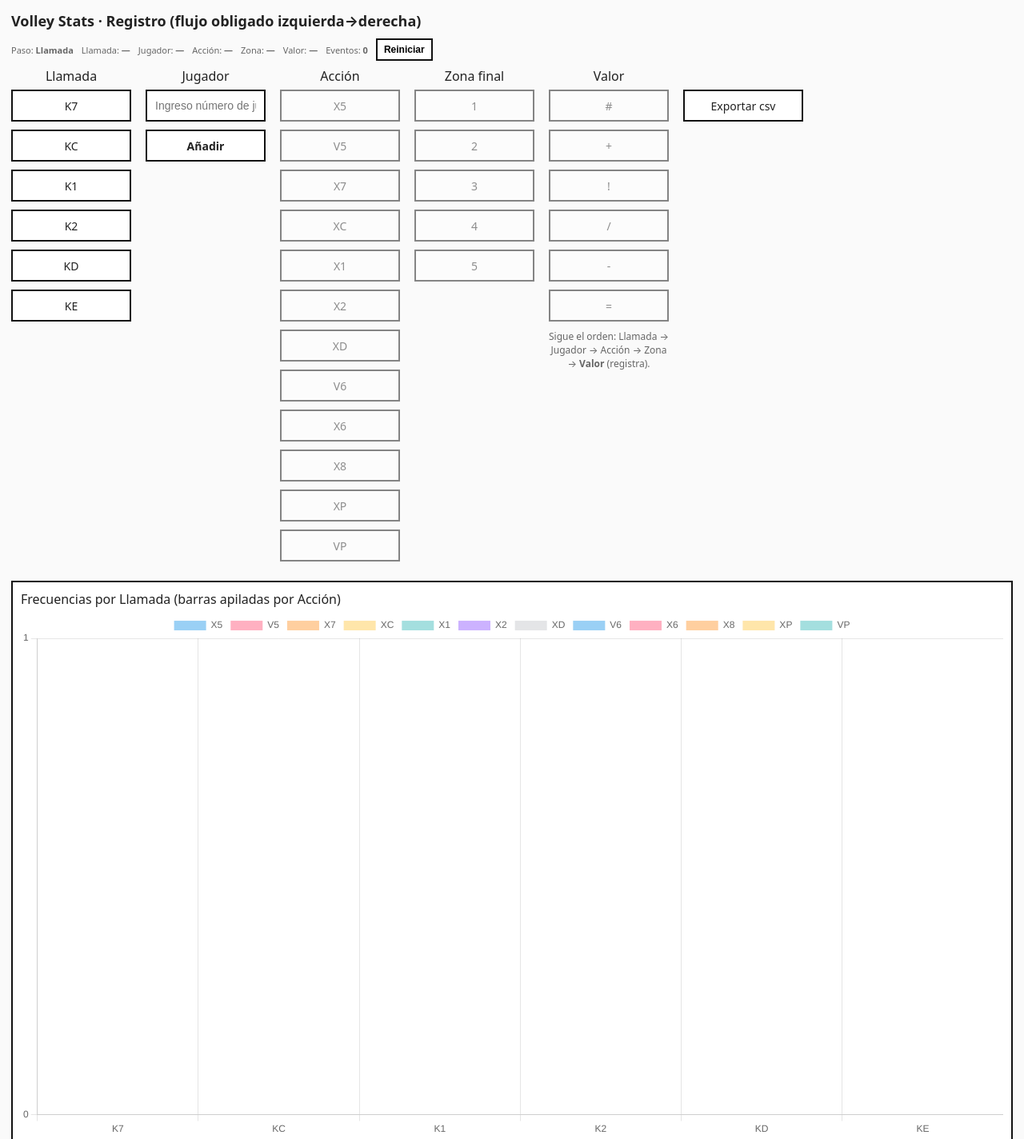
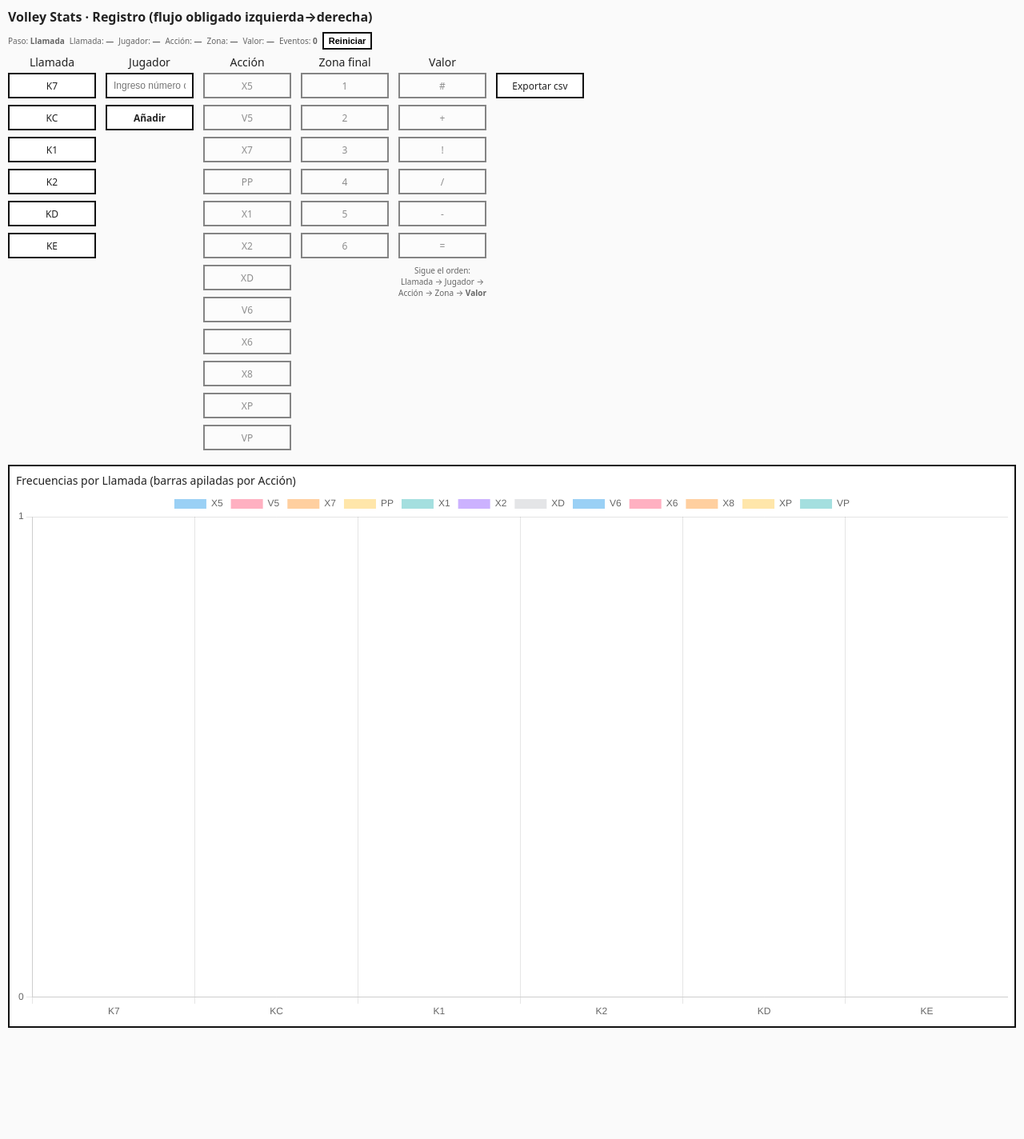
Before and after one commit to jherreramejj/app-clase, a plain HTML site: page index.html in a window 1280 px wide. Shown: the top 1424 px of the page at 80% size. After the commit the page ends 1295 px from the top, so only its background shows below. Drawn offline with nearby package versions, Linux system fonts and the light colour scheme.

Commit message:
Actualizar index.html

```diff
--- a/index.html
+++ b/index.html
@@ -7,37 +7,37 @@
 <script src="https://cdn.jsdelivr.net/npm/chart.js"></script>
 <style>
   :root{
-    --box-w: 150px;    /* tamaño pequeño */
-    --box-h: 40px;
-    --gap: 10px;
+    --box-w: 110px;    /* tamaño más pequeño */
+    --box-h: 32px;
+    --gap: 8px;
     --ink:#111; --paper:#fff; --bg:#fafafa; --accent:#2d6cdf;
   }
   *{box-sizing:border-box}
-  body{margin:0; padding:14px; font-family:ui-sans-serif,system-ui,-apple-system,"Segoe UI",Roboto,Arial; background:var(--bg); color:#222}
-  h1{margin:0 0 10px 0; font-size:18px}
-  .grid{display:grid; gap:18px; align-items:start; grid-template-columns: repeat(5, var(--box-w)) 1fr;}
+  body{margin:0; padding:10px; font-family:ui-sans-serif,system-ui,-apple-system,"Segoe UI",Roboto,Arial; background:var(--bg); color:#222}
+  h1{margin:0 0 8px 0; font-size:16px}
+  .grid{display:grid; gap:12px; align-items:start; grid-template-columns: repeat(5, var(--box-w)) 1fr;}
   @media (max-width:1000px){ .grid{ grid-template-columns: repeat(3, var(--box-w)); } }
   @media (max-width:700px){ .grid{ grid-template-columns: repeat(2, var(--box-w)); } }
-  .title{font-size:16px; margin-bottom:6px; text-align:center}
+  .title{font-size:14px; margin-bottom:4px; text-align:center}
   .box{
     width:var(--box-w); height:var(--box-h);
     border:2px solid var(--ink); background:var(--paper);
     display:flex; align-items:center; justify-content:center;
-    margin-bottom:var(--gap); cursor:pointer; user-select:none; font-size:14px;
+    margin-bottom:var(--gap); cursor:pointer; user-select:none; font-size:12px;
     transition:background .08s, transform .06s, outline .06s, opacity .12s;
   }
   .box:hover{background:#f7f7f7}
   .box:active{transform:translateY(1px)}
   .box.active{outline:3px solid var(--accent); outline-offset:-3px; background:#eef4ff}
   .box.disabled{opacity:.5; pointer-events:none; filter:grayscale(.3)}
-  .box-input{cursor:text; padding:0 8px; justify-content:flex-start}
-  .box-input input{width:100%; height:100%; border:none; outline:none; background:transparent; font-size:14px}
+  .box-input{cursor:text; padding:0 6px; justify-content:flex-start}
+  .box-input input{width:100%; height:100%; border:none; outline:none; background:transparent; font-size:12px}
   .box-add{font-weight:700}
-  .row{display:flex; gap:10px; align-items:center; flex-wrap:wrap; margin-bottom:8px}
-  .btn{border:2px solid var(--ink); background:#fff; padding:5px 8px; font-size:12px; cursor:pointer; font-weight:600}
-  .stat{font-size:11px; color:#666}
-  .panel{border:2px solid var(--ink); background:#fff; padding:10px; margin-top:14px}
-  .hint{font-size:12px; color:#666; text-align:center; min-height:16px}
+  .row{display:flex; gap:6px; align-items:center; flex-wrap:wrap; margin-bottom:6px}
+  .btn{border:2px solid var(--ink); background:#fff; padding:3px 6px; font-size:11px; cursor:pointer; font-weight:600}
+  .stat{font-size:10px; color:#666}
+  .panel{border:2px solid var(--ink); background:#fff; padding:8px; margin-top:10px}
+  .hint{font-size:10px; color:#666; text-align:center; min-height:14px}
   .step{font-weight:700}
 </style>
 </head>
@@ -84,7 +84,7 @@
     <div class="box opt-accion" data-accion="X5">X5</div>
     <div class="box opt-accion" data-accion="V5">V5</div>
     <div class="box opt-accion" data-accion="X7">X7</div>
-    <div class="box opt-accion" data-accion="XC">XC</div>
+    <div class="box opt-accion" data-accion="PP">PP</div>
     <div class="box opt-accion" data-accion="X1">X1</div>
     <div class="box opt-accion" data-accion="X2">X2</div>
     <div class="box opt-accion" data-accion="XD">XD</div>
@@ -103,9 +103,10 @@
     <div class="box opt-zona" data-zona="3">3</div>
     <div class="box opt-zona" data-zona="4">4</div>
     <div class="box opt-zona" data-zona="5">5</div>
+    <div class="box opt-zona" data-zona="6">6</div>
   </section>
 
-  <!-- Valor (al seleccionar se REGISTRA y se REINICIA) -->
+  <!-- Valor -->
   <section>
     <div class="title">Valor</div>
     <div class="box opt-valor" data-valor="#">#</div>
@@ -114,7 +115,7 @@
     <div class="box opt-valor" data-valor="/">/</div>
     <div class="box opt-valor" data-valor="-">-</div>
     <div class="box opt-valor" data-valor="=">=</div>
-    <div class="hint" id="actionHint">Sigue el orden: Llamada → Jugador → Acción → Zona → <b>Valor</b> (registra).</div>
+    <div class="hint" id="actionHint">Sigue el orden: Llamada → Jugador → Acción → Zona → <b>Valor</b></div>
   </section>
 
   <!-- Export -->
@@ -124,16 +125,15 @@
   </section>
 </div>
 
-<!-- Gráfico Llamada ↔ Acción -->
+<!-- Panel gráfico -->
 <div class="panel">
   <div class="title" style="text-align:left">Frecuencias por Llamada (barras apiladas por Acción)</div>
   <canvas id="stackedChart" height="160"></canvas>
 </div>
 
 <script>
-  // ---- Config pasos (izq→der) ----
 const LLAMADAS = ["K7","KC","K1","K2","KD","KE"];
-  const ACCIONES = ["X5","V5","X7","XC","X1","X2","XD","V6","X6","X8","XP","VP"];
+const ACCIONES = ["X5","V5","X7","PP","X1","X2","XD","V6","X6","X8","XP","VP"];
 const STEPS = [
   { key: "llamada", selector: ".opt-llamada", dataKey: "llamada", label: "Llamada" },
   { key: "jugador", selector: ".opt-jugador", dataKey: "jugador", label: "Jugador" },
@@ -141,23 +141,10 @@
   { key: "zona",    selector: ".opt-zona",    dataKey: "zona",    label: "Zona"    },
   { key: "valor",   selector: ".opt-valor",   dataKey: "valor",   label: "Valor"   },
 ];
-
-  const state = {
-    selected: { llamada:null, jugador:null, accion:null, zona:null, valor:null },
-    players: [],
-    events: [],
-    progress: 0  // índice del próximo paso requerido (0=llamada)
-  };
-
-  // ---- Utilidades ----
+const state = { selected: { llamada:null, jugador:null, accion:null, zona:null, valor:null }, players: [], events: [], progress: 0 };
 function $(q){ return document.querySelector(q); }
 function $all(q){ return Array.from(document.querySelectorAll(q)); }
-
-  function setStepLabel(){
-    const stepLabel = document.getElementById("stepLabel");
-    stepLabel.textContent = STEPS[state.progress]?.label ?? "Terminado";
-  }
-
+function setStepLabel(){ $("#stepLabel").textContent = STEPS[state.progress]?.label ?? "Terminado"; }
 function refreshBadges(){
   selLlamada.textContent = state.selected.llamada || "—";
   selJugador.textContent = state.selected.jugador || "—";
@@ -167,189 +154,90 @@
   countEvents.textContent= state.events.length;
   setStepLabel();
 }
-
 function clearAfter(index){
   for(let i=index+1;i<STEPS.length;i++){
     const k = STEPS[i].key;
     state.selected[k] = null;
-      // limpiar activos del grupo
     $all(STEPS[i].selector).forEach(el=>el.classList.remove("active"));
   }
 }
-
 function enforceDisabled(){
-    // Deshabilitar todos los grupos a la derecha del progreso; habilitar los <= progreso
   STEPS.forEach((s, i)=>{
     const disable = i > state.progress;
-      $all(s.selector).forEach(el=>{
-        el.classList.toggle("disabled", disable);
+    $all(s.selector).forEach(el=>el.classList.toggle("disabled", disable));
   });
-    });
-    // Jugadores (se crean dinámicamente)
-    // Ya se controla con la misma clase .opt-jugador aplicada a los cuadros renderizados
 }
-
 function handleSelect(stepKey, el){
   const idx = STEPS.findIndex(s=>s.key===stepKey);
-    const dataKey = STEPS[idx].dataKey;
-    const value = el.dataset[dataKey];
-    // Activar en el grupo
+  const value = el.dataset[STEPS[idx].dataKey];
   $all(STEPS[idx].selector).forEach(n=>n.classList.remove("active"));
   el.classList.add("active");
-    // Guardar selección y limpiar a la derecha
   state.selected[stepKey] = value;
   clearAfter(idx);
-    // Avanzar al siguiente paso (o registrar si es "valor")
-    if(stepKey === "valor"){
-      registerEvent();   // registra y resetea todo
-    }else{
+  if(stepKey === "valor"){ registerEvent(); }else{
     state.progress = Math.min(idx+1, STEPS.length-1);
-      refreshBadges();
-      enforceDisabled();
+    refreshBadges(); enforceDisabled();
   }
 }
-
 function resetFlow(){
-    // Limpia selecciones y UI, vuelve al paso 0 (Llamada)
   Object.keys(state.selected).forEach(k=>state.selected[k]=null);
   STEPS.forEach(s=>$all(s.selector).forEach(el=>el.classList.remove("active")));
-    state.progress = 0;
-    refreshBadges();
-    enforceDisabled();
+  state.progress = 0; refreshBadges(); enforceDisabled();
 }
-
-  // ---- Registro al elegir VALOR ----
 function registerEvent(){
-    // Requiere que todo esté seleccionado (por diseño "valor" sólo se habilita si lo anterior está listo)
-    const ev = {
-      ts: new Date().toISOString(),
-      llamada: state.selected.llamada,
-      jugador: state.selected.jugador,
-      accion:  state.selected.accion,
-      zona_final: state.selected.zona,
-      valor:   state.selected.valor
-    };
+  const ev = { ts: new Date().toISOString(), llamada: state.selected.llamada, jugador: state.selected.jugador, accion: state.selected.accion, zona_final: state.selected.zona, valor: state.selected.valor };
   state.events.push(ev);
-    refreshBadges();
-    updateStackedChart();
-    // Reinicio total para el siguiente registro
-    resetFlow();
+  refreshBadges(); updateStackedChart(); resetFlow();
 }
-
-  // ---- Inicialización de handlers por grupo ----
-  // Llamada
-  $all(".opt-llamada").forEach(el=>{
-    el.addEventListener("click", ()=>handleSelect("llamada", el));
-  });
-
-  // Acción
-  $all(".opt-accion").forEach(el=>{
-    el.addEventListener("click", ()=>handleSelect("accion", el));
-  });
-
-  // Zona
-  $all(".opt-zona").forEach(el=>{
-    el.addEventListener("click", ()=>handleSelect("zona", el));
-  });
-
-  // Valor (registra)
-  $all(".opt-valor").forEach(el=>{
-    el.addEventListener("click", ()=>handleSelect("valor", el));
-  });
-
-  // ---- Jugadores ----
-  const playerInput  = document.getElementById("playerInput");
-  const addPlayerBtn = document.getElementById("addPlayerBtn");
-  const playersList  = document.getElementById("playersList");
-
+$all(".opt-llamada").forEach(el=>el.addEventListener("click", ()=>handleSelect("llamada", el)));
+$all(".opt-accion").forEach(el=>el.addEventListener("click", ()=>handleSelect("accion", el)));
+$all(".opt-zona").forEach(el=>el.addEventListener("click", ()=>handleSelect("zona", el)));
+$all(".opt-valor").forEach(el=>el.addEventListener("click", ()=>handleSelect("valor", el)));
+const playerInput=$("#playerInput"), addPlayerBtn=$("#addPlayerBtn"), playersList=$("#playersList");
 function renderPlayers(){
   playersList.innerHTML = "";
   state.players.forEach(name=>{
     const box = document.createElement("div");
-      box.className = "box opt-jugador";
-      box.dataset.jugador = name;
-      box.textContent = name;
+    box.className = "box opt-jugador"; box.dataset.jugador = name; box.textContent = name;
     if(state.selected.jugador===name) box.classList.add("active");
-      // Control de disabled según progreso
     if(state.progress < 1) box.classList.add("disabled"); else box.classList.remove("disabled");
     box.addEventListener("click", ()=>handleSelect("jugador", box));
     playersList.appendChild(box);
   });
 }
-
 function addPlayer(){
   const name = playerInput.value.trim();
   if(!name || state.players.includes(name)) return;
-    state.players.push(name);
-    playerInput.value="";
-    renderPlayers();
-    // Si estamos justo en el paso "jugador" y no hay selección, auto-selecciona este para agilizar
+  state.players.push(name); playerInput.value=""; renderPlayers();
   if(state.progress === 1 && !state.selected.jugador){
-      const el = playersList.lastElementChild;
-      handleSelect("jugador", el);
+    const el = playersList.lastElementChild; handleSelect("jugador", el);
   }
 }
 addPlayerBtn.addEventListener("click", addPlayer);
 playerInput.addEventListener("keydown", e=>{ if(e.key==="Enter") addPlayer(); });
-
-  // ---- Export CSV ----
 function exportCSV(){
   if(state.events.length===0){ alert("No hay eventos."); return; }
   const header = ["timestamp","llamada","jugador","accion","zona_final","valor"];
   const rows = state.events.map(e => [e.ts, e.llamada, e.jugador, e.accion, e.zona_final, e.valor]);
   const csv = [header, ...rows].map(r => r.map(v => `"${String(v).replaceAll('"','""')}"`).join(",")).join("\n");
-    const blob = new Blob([csv], {type:"text/csv;charset=utf-8;"});
-    const url = URL.createObjectURL(blob);
-    const a = document.createElement("a");
-    a.href=url; a.download=`volley_${Date.now()}.csv`;
-    document.body.appendChild(a); a.click(); a.remove(); URL.revokeObjectURL(url);
+  const blob = new Blob([csv], {type:"text/csv;charset=utf-8;"}), url = URL.createObjectURL(blob);
+  const a = document.createElement("a"); a.href=url; a.download=`volley_${Date.now()}.csv`; document.body.appendChild(a); a.click(); a.remove(); URL.revokeObjectURL(url);
 }
-  document.getElementById("exportCsvBox").addEventListener("click", exportCSV);
-
-  // ---- Reinicio Manual ----
-  document.getElementById("resetBtn").addEventListener("click", ()=>{
-    if(!confirm("¿Vaciar jugadores y eventos?")) return;
-    state.players = [];
-    state.events = [];
-    resetFlow();
-    renderPlayers();
-    updateStackedChart();
-  });
-
-  // ---- Gráfico Llamada × Acción (barras apiladas) ----
-  const ctx = document.getElementById("stackedChart").getContext("2d");
+$("#exportCsvBox").addEventListener("click", exportCSV);
+$("#resetBtn").addEventListener("click", ()=>{ if(!confirm("¿Vaciar jugadores y eventos?")) return; state.players=[]; state.events=[]; resetFlow(); renderPlayers(); updateStackedChart(); });
+const ctx=$("#stackedChart").getContext("2d");
 const stacked = new Chart(ctx, {
   type: "bar",
-    data: {
-      labels: LLAMADAS,
-      datasets: ACCIONES.map(a => ({ label: a, data: LLAMADAS.map(()=>0) }))
-    },
-    options: {
-      responsive: true,
-      plugins: { legend: { position: "top" } },
-      scales: { x: { stacked: true }, y: { stacked: true, beginAtZero: true, ticks: { precision: 0 } } }
-    }
+  data: { labels: LLAMADAS, datasets: ACCIONES.map(a => ({ label: a, data: LLAMADAS.map(()=>0) })) },
+  options: { responsive: true, plugins: { legend: { position: "top" } }, scales: { x: { stacked: true }, y: { stacked: true, beginAtZero: true, ticks: { precision: 0 } } } }
 });
-
 function updateStackedChart(){
-    const counts = {};
-    ACCIONES.forEach(a => counts[a] = LLAMADAS.reduce((o,l)=>(o[l]=0,o),{}));
-    for (const e of state.events){
-      if(counts[e.accion] && counts[e.accion][e.llamada] !== undefined){
-        counts[e.accion][e.llamada] += 1;
-      }
-    }
-    stacked.data.datasets.forEach((ds, idx)=>{
-      const action = ACCIONES[idx];
-      ds.data = LLAMADAS.map(l => counts[action][l]);
-    });
+  const counts = {}; ACCIONES.forEach(a => counts[a] = LLAMADAS.reduce((o,l)=>(o[l]=0,o),{}));
+  for (const e of state.events){ if(counts[e.accion] && counts[e.accion][e.llamada] !== undefined){ counts[e.accion][e.llamada] += 1; } }
+  stacked.data.datasets.forEach((ds, idx)=>{ const action = ACCIONES[idx]; ds.data = LLAMADAS.map(l => counts[action][l]); });
   stacked.update();
 }
-
-  // ---- Init ----
-  resetFlow();       // fija progreso=0 y bloqueos
-  renderPlayers();   // render base (sin jugadores al inicio)
-  updateStackedChart();
+resetFlow(); renderPlayers(); updateStackedChart();
 </script>
 </body>
 </html>
```
Lines whose indentation alone changed are shown as unchanged.
